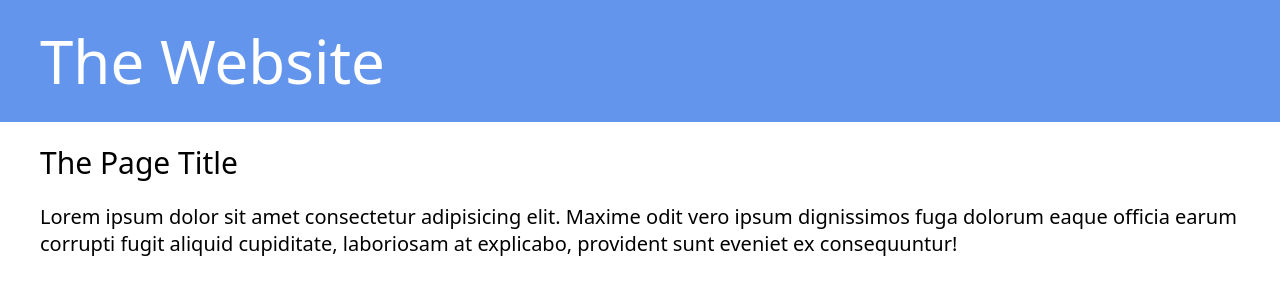
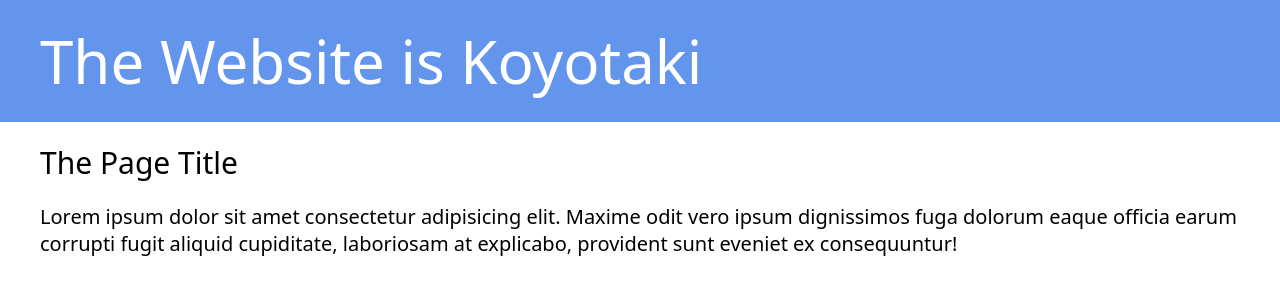
Before and after one commit to mutantbrowl/Depo, a plain HTML site: page index.html in a window 1280 px wide. Drawn offline with Linux system fonts and the light colour scheme.

Commit message:
Update index.html

```diff
--- a/index.html
+++ b/index.html
@@ -9,7 +9,7 @@
   </head>
   <body>
     <header>
-      <h1>The Website</h1>
+      <h1>The Website is Koyotaki</h1>
     </header>
     <main>
       <h2>The Page Title</h2>
```
